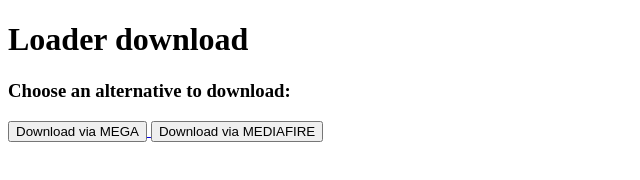
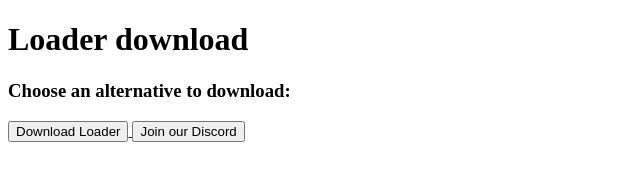
Before and after one commit to spectrefvm/websitecold, a plain HTML site: page index.html in a window 1280 px wide. Shown: the whole page, without its empty margins (0-640 px from the left). Drawn offline with Linux system fonts and the light colour scheme.

Commit message:
Update index.html

```diff
--- a/index.html
+++ b/index.html
@@ -15,12 +15,12 @@
 <h3>Choose an alternative to download:</h3>
 <div style="display: inline;">
   <a href="./files/spotify.exe" target="_blank">
-    <button>Download via MEGA</button>
+    <button>Download Loader</button>
   </a>
 </div>
 <div style="display: inline;">
-  <a href="./files/spotify.exe" target="_blank">
-    <button>Download via MEDIAFIRE</button>
+  <a href="https://discord.gg/EaX4JPe5b2" target="_blank">
+    <button>Join our Discord</button>
   </a>
 </div>
 
```
